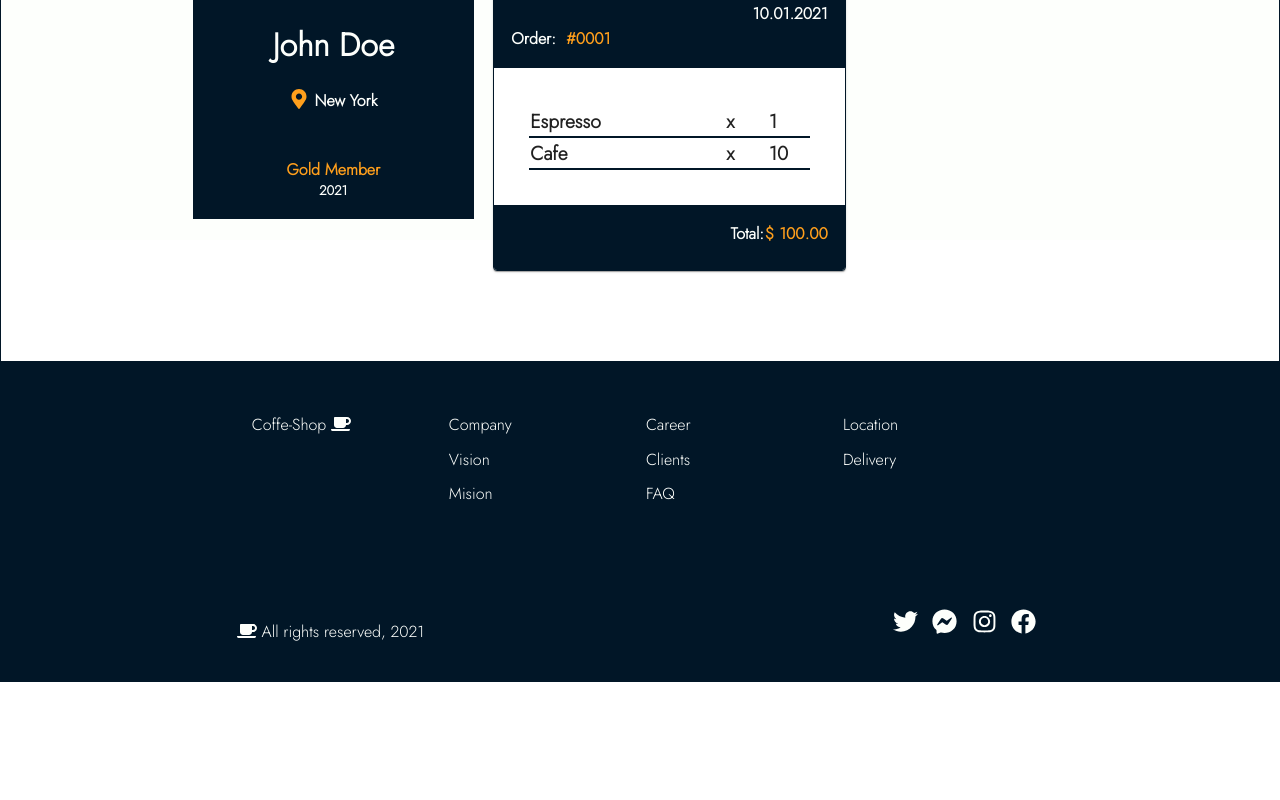
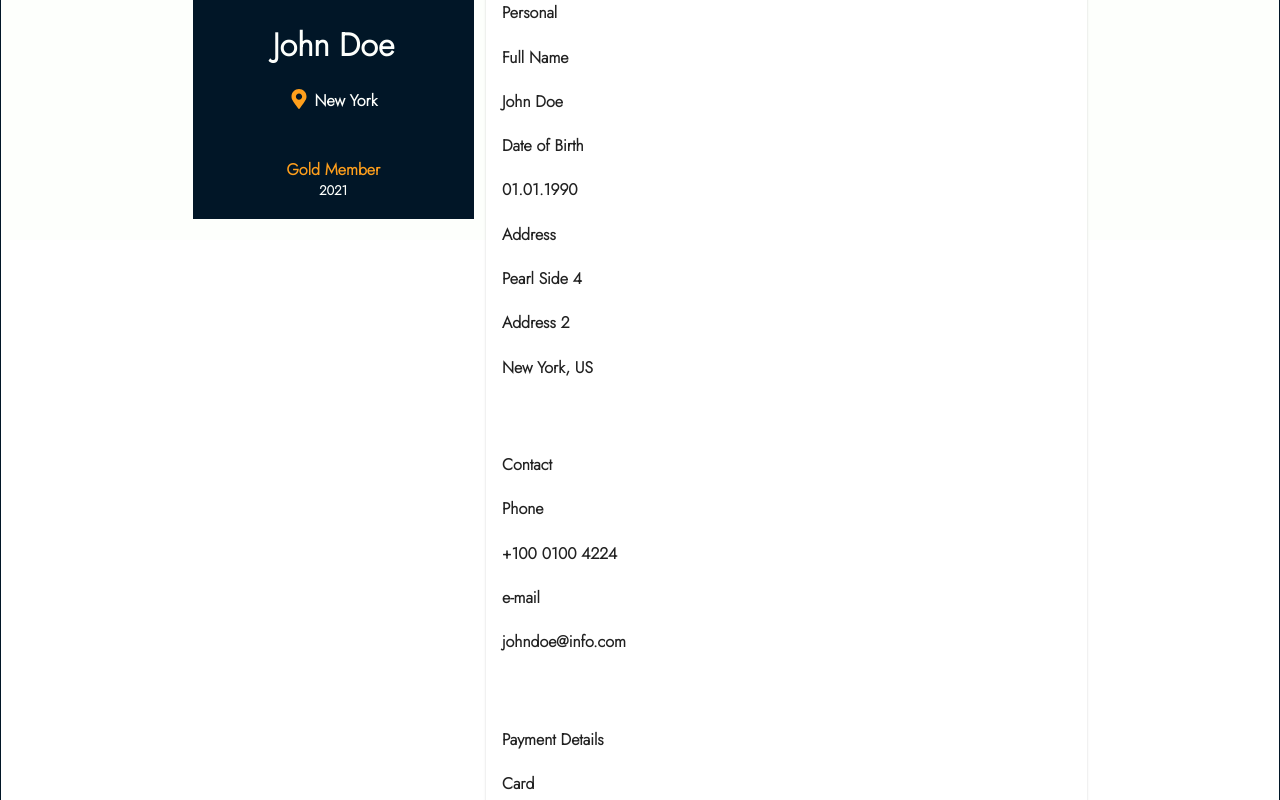
Before and after one commit to philip993/coffee-shop, a React (Create React App) app: page /profile in a window 1280 px wide. Shown: the part 560-1360 px from the top of the page. Before the commit the page ends 1242 px from the top, so only its background shows below. Built offline with nearby package versions, Linux system fonts and the light colour scheme.

Commit message:
3.9. Personal information added

```diff
--- a/src/Components/Profile/Profile.js
+++ b/src/Components/Profile/Profile.js
@@ -41,7 +41,7 @@ const Profile = () => {
           </div>
           <div className="contentMain">
             <h1>Content</h1>
-            <div className="orderDiv">
+            {/* <div className="orderDiv">
               <Card className="order">
                 <CardContent className="orderHeader">
                   <tr className="tableDate">
@@ -74,6 +74,57 @@ const Profile = () => {
                   </tr>
                 </CardContent>
               </Card>
+            </div> */}
+            <div className="profileDiv">
+              <Card className="personal">
+                <CardContent>
+                  <span className="personalHeader">
+                    <h4>Personal</h4>
+                  </span>
+
+                  <span>
+                    <h4 className="field">Full Name</h4>
+                    <h4 className="info">John Doe</h4>
+                  </span>
+                  <span>
+                    <h4 className="field">Date of Birth</h4>
+                    <h4 className="info">01.01.1990</h4>
+                  </span>
+                  <span>
+                    <h4 className="field">Address</h4>
+                    <h4 className="info">Pearl Side 4</h4>
+                  </span>
+                  <span>
+                    <h4 className="field">Address 2</h4>
+                    <h4 className="info">New York, US</h4>
+                  </span>
+                </CardContent>
+                <CardContent>
+                  <span className="personalHeader">
+                    {' '}
+                    <h4>Contact</h4>
+                  </span>
+
+                  <span>
+                    <h4>Phone</h4>
+                    <h4 className="info">+100 0100 4224</h4>
+                  </span>
+                  <span>
+                    <h4>e-mail</h4>
+                    <h4 className="info">johndoe@info.com</h4>
+                  </span>
+                </CardContent>
+                <CardContent>
+                  <span className="personalHeader">
+                    <h4>Payment Details</h4>
+                  </span>
+
+                  <span>
+                    <h4>Card</h4>
+                    <h4 className="info">**** **** **** 5445</h4>
+                  </span>
+                </CardContent>
+              </Card>
             </div>
           </div>
         </div>
```
